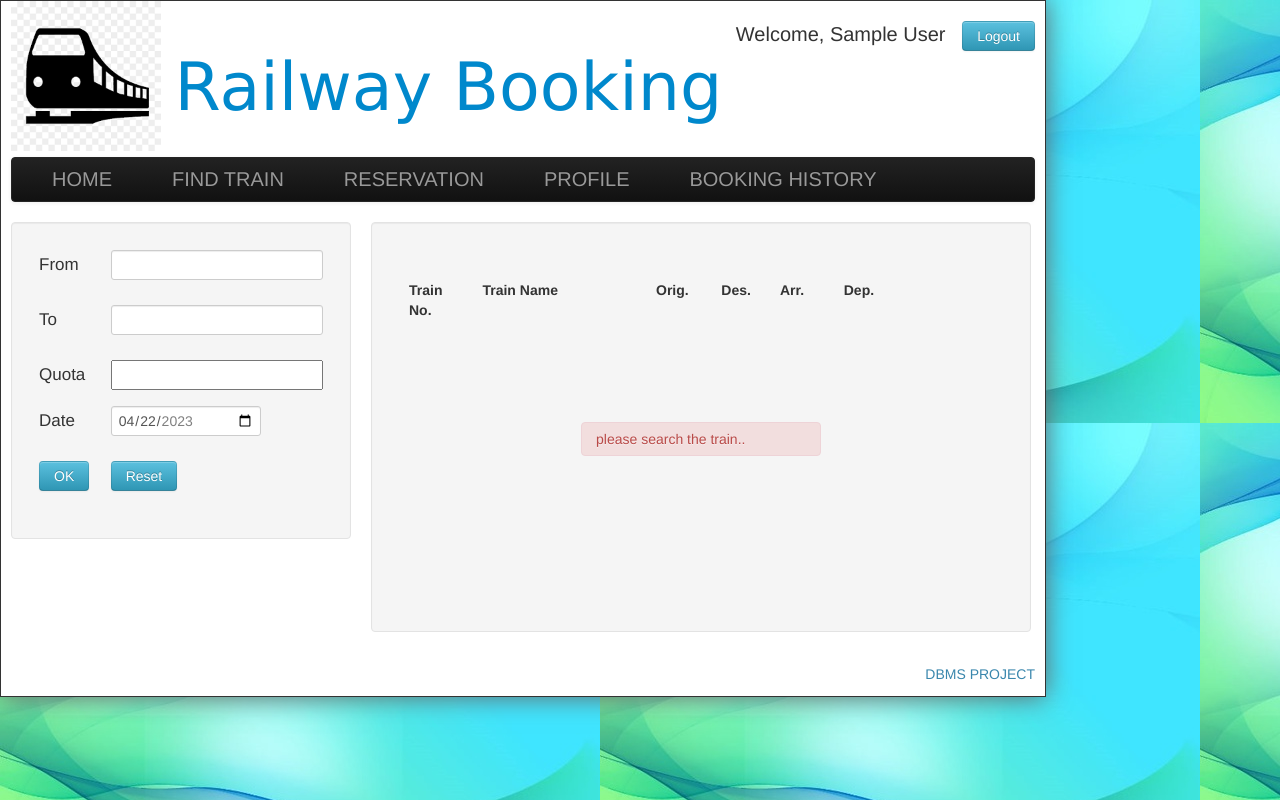
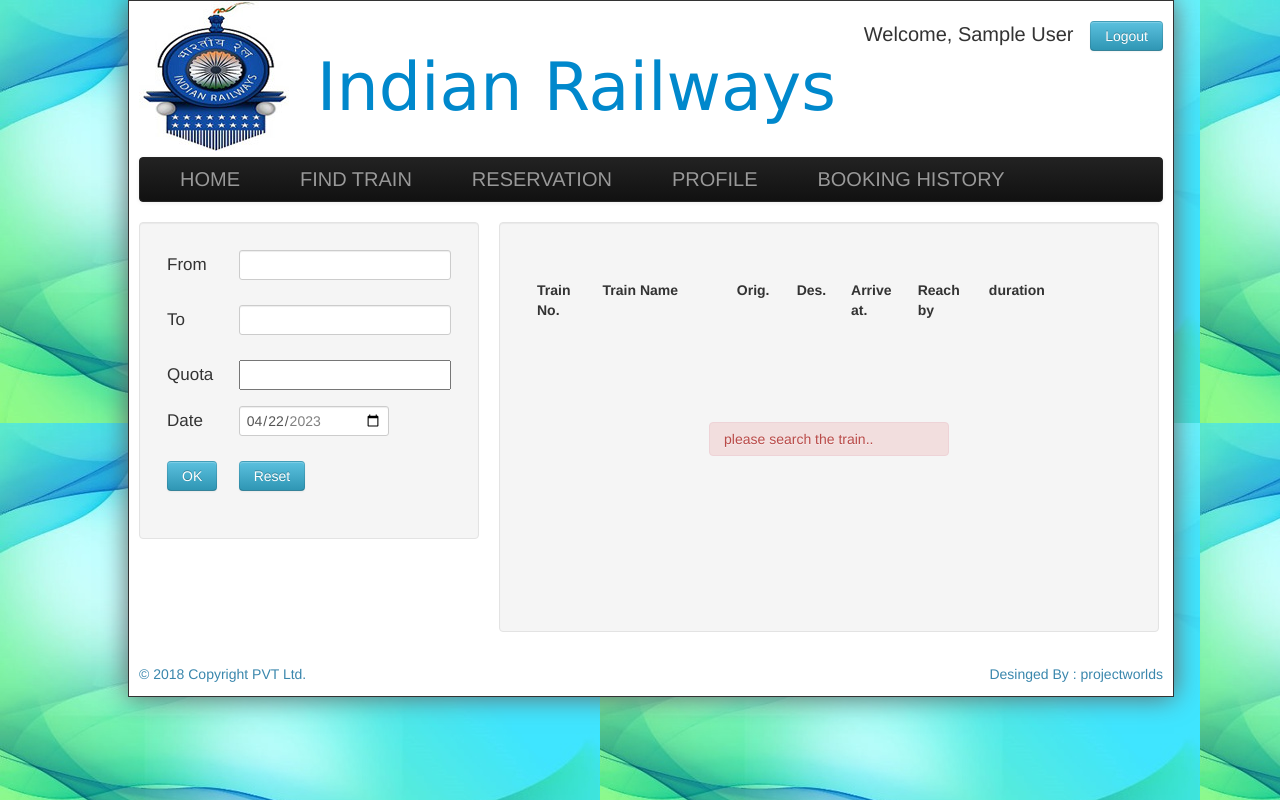
Before and after one commit to gargin10/DBMS-PROJECT, a PHP site: page /reservation.php in a window 1280 px wide. Run offline with PHP 8.4, Linux system fonts and the light colour scheme; the visitor is signed in with stand-in values (Sample User, id 1); lists and menus that the app fills with data are empty.

Commit message:
Update reservation.php
duration

```diff
--- a/railres/reservation.php
+++ b/railres/reservation.php
@@ -43,14 +43,14 @@ else if((!isset($_POST['from'])) && (!isset($_POST['to'])))
 <html>
 <head>
 	<title> Reservation </title>
-	<!-- <link rel="shortcut icon" href="images/favicon.png"></link> -->
+	<link rel="shortcut icon" href="images/favicon.png"></link>
 	<meta charset="utf-8">
 	<meta name="viewport" content="width=device-width, initial-scale=1.0">
     <meta name="description" content="">
     <meta name="author" content="">
 	<link href="css/bootstrap.min.css" rel="stylesheet"></link>
 	<link href="css/Default.css" rel="stylesheet"></link>
-	<!-- <script type="text/javascript" src="js/jquery.js"></script> -->
+	<script type="text/javascript" src="js/jquery.js"></script>
 	<script>
 		$(document).ready(function()
 		{
@@ -58,8 +58,8 @@ else if((!isset($_POST['from'])) && (!isset($_POST['to'])))
 			$('.wrap').css("left",x+"px");
 		});
 	</script>
-	<!-- <script type="text/javascript" src="js/bootstrap.min.js"></script> -->
-	<!-- <script type="text/javascript" src="js/bootstrap.js"></script> -->
+	<script type="text/javascript" src="js/bootstrap.min.js"></script>
+	<script type="text/javascript" src="js/bootstrap.js"></script>
 	<script type="text/javascript" src="js/man.js"></script>
 
 </head>
@@ -68,7 +68,7 @@ else if((!isset($_POST['from'])) && (!isset($_POST['to'])))
 		<!-- Header -->
 		<div class="header">
 			<div style="float:left;width:150px;">
-				<img src="images/rlogo.png"/>
+				<img src="images/logo.jpg"/>
 			</div>
 			<div>
 			<div style="float:right; font-size:20px;margin-top:20px;">
@@ -89,7 +89,7 @@ else if((!isset($_POST['from'])) && (!isset($_POST['to'])))
 
 			</div>
 			<div id="heading">
-				<a href="index.php" >Railway Booking</a>
+				<a href="index.php" >Indian Railways</a>
 			</div>
 			</div>
 		</div>
@@ -151,8 +151,9 @@ else if((!isset($_POST['from'])) && (!isset($_POST['to'])))
 					<th style="width:270px;border-top:0px;"> Train Name </th>
 					<th style="width:65px;border-top:0px;"> Orig. </th>
 					<th style="width:55px;border-top:0px;"> Des. </th>
-					<th style="width:70px;border-top:0px;"> Arr. </th>
-					<th style="width:80px;border-top:0px;"> Dep. </th>
+					<th style="width:70px;border-top:0px;"> Arrive at. </th>
+					<th style="width:80px;border-top:0px;"> Reach by </th>
+					<th style="width:80px;border-top:0px;">duration</th>
 					<th style="width:150px;border-top:0px;"></th>
 				</tr>
 				</table>
@@ -189,13 +190,41 @@ else if((!isset($_POST['from'])) && (!isset($_POST['to'])))
 						{	$q=$row['Oriarri']; }
 						else if($from==$row['Dest'])
 						{	$q=$row['Destarri'];}
+						if($from==$row['st1'])
+						{	$q=$row['st1arri'];
+							//echo $q;
+						}
+						if($to==$row['st1'])
+						{	$d=$row['st1arri'];
+							//echo $d;
+						}
+						else
+						if($to==$row['st2'])
+						{	$d=$row['st2arri']; }
+						else if($to==$row['st3'])
+						{	$d=$row['st3arri']; }
+						else if($to==$row['st4'])
+						{	$d=$row['st4arri']; }
+						else if($to==$row['st5'])
+						{	$d=$row['st5arri']; }
+						else if($to==$row['Ori'])
+						{	$d=$row['Oriarri']; }
+						else if($to==$row['Dest'])
+						{	$d=$row['Desarri'];}
+						$a1=substr($q,0,2);
+						$a2=substr($q,3,2);
+						$d1=substr($d,0,2);
+						$d2=substr($d,3,2);
 
-						$p1=substr($q,0,2);
-						$p2=substr($q,3,2);
-						$p2=$p2+5;
-						if($p2<10)
-						{$p2="0".$p2;}
-						$d=$p1.":".$p2;
+		 $ta1 = $a1 * 60 + $a2;
+   $td1 = $d1 * 60 + $d2;
+   $t = $td1 - $ta1;
+   if ($t < 0) {
+    $t += 1440; // Add a day (1440 minutes) if arrival time is after departure time
+  }
+    $h = floor($t / 60);
+ $m =$t % 60;
+
 					if($n%2==0)
 					{
 
@@ -207,6 +236,7 @@ else if((!isset($_POST['from'])) && (!isset($_POST['to'])))
 					<td style="width:55px;"> <?php echo $row['Dest']; ?> </td>
 					<td style="width:60px;"> <?php   echo $q; ?> </td>
 					<td style="width:65px;"> <?php   echo $d; ?> </td>
+					<td style="width:65px;"> <?php   echo $h; ?>hrs<?php echo $m;?>min </td>
 					<td style="width:200px;">
 						<a class="text-error" href="reser.php?tno=<?php echo$row['Number']?>&fromstn=<?php echo $fromstn ?>&tostn=<?php echo $tostn ?>&doj=<?php echo $doj ?>&quota=<?php echo $quota;?>&class=<?php echo "1A";?>"><b>1A</b></a>
 						<a class="text-error" href="reser.php?tno=<?php echo$row['Number']?>&fromstn=<?php echo $fromstn ?>&tostn=<?php echo $tostn ?>&doj=<?php echo $doj ?>&quota=<?php echo $quota;?>&class=<?php echo "2A";?>"><b>2A</b></a>
@@ -227,6 +257,7 @@ else if((!isset($_POST['from'])) && (!isset($_POST['to'])))
 					<td style="width:55px;"> <?php  echo $row['Dest']; ?> </td>
 					<td style="width:60px;"> <?php  echo $q; ?> </td>
 					<td style="width:65px;"> <?php  echo $d; ?> </td>
+				<td style="width:65px;"> <?php   echo $h; ?>hrs<?php echo $m;?>min </td>
 					<td style="width:200px;">
 						<a class="text-info" href="reser.php?tno=<?php echo$row['Number']?>&fromstn=<?php echo $fromstn ?>&tostn=<?php echo $tostn ?>&doj=<?php echo $doj ?>&quota=<?php echo $quota;?>&class=<?php echo "1A";?>"><b>1A</b> </a>
 						<a class="text-info" href="reser.php?tno=<?php echo$row['Number']?>&fromstn=<?php echo $fromstn ?>&tostn=<?php echo $tostn ?>&doj=<?php echo $doj ?>&quota=<?php echo $quota;?>&class=<?php echo "2A";?>"><b>2A</b></a>
@@ -253,11 +284,11 @@ else if((!isset($_POST['from'])) && (!isset($_POST['to'])))
 
 		<footer >
 		<div style="width:100%;">
-			<!-- <div style="float:left;">
+			<div style="float:left;">
 			<p class="text-right text-info">  &copy; 2018 Copyright PVT Ltd.</p>
-			</div> -->
+			</div>
 			<div style="float:right;">
-			<p class="text-right text-info">DBMS PROJECT</p>
+			<p class="text-right text-info">	Desinged By : projectworlds</p>
 			</div>
 		</div>
 		</footer>	</div>
```
